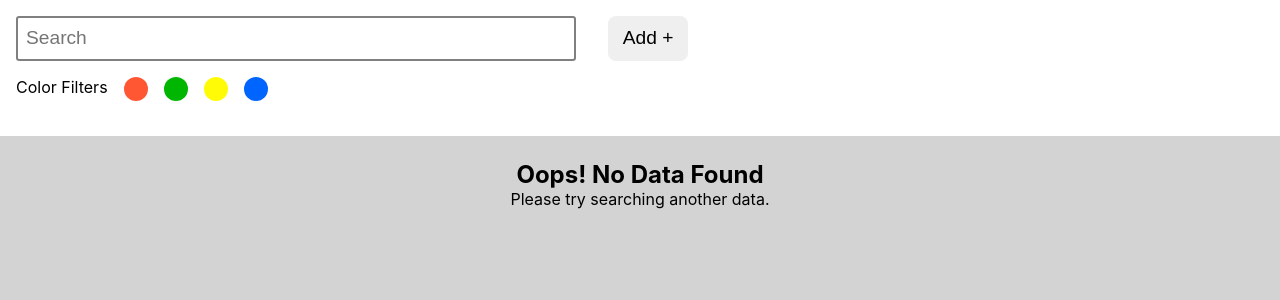
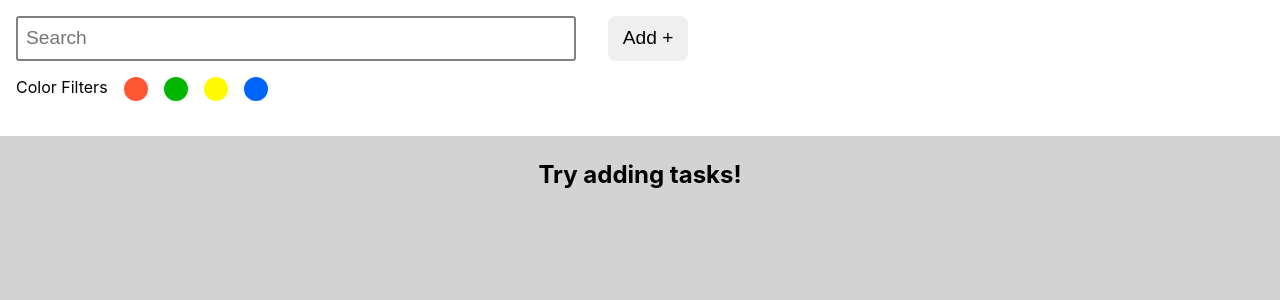
Before and after one commit to sanjayrajpurohit36/Notes, a React (Create React App) app: page / in a window 1280 px wide. Shown: the top 300 px of the page. Built offline with nearby package versions, Linux system fonts and the light colour scheme.

Commit message:
Added message based on data existance.

```diff
--- a/src/Page/HomePage/index.js
+++ b/src/Page/HomePage/index.js
@@ -63,6 +63,18 @@ const HomePage = () => {
     );
   };
 
+  const showMessage = () => {
+    return taskData && taskData.length > 0 ? (
+      <div className="no-data-found-wrapper">
+        <h1> Oops! No Data Found</h1>
+        <p>Please try searching another data.</p>
+      </div>
+    ) : (
+      <div>
+        <h1>Try adding tasks!</h1>
+      </div>
+    );
+  };
   return (
     <>
       <header className="header-container">
@@ -93,16 +105,11 @@ const HomePage = () => {
       <div className="task-card-container">
         {
           <section className="card-list-container">
-            {filteredData && filteredData.length > 0 ? (
-              filteredData.map((value, key) => {
-                return <Card data={value} key={key + "card"} />;
-              })
-            ) : (
-              <div className="no-data-found-wrapper">
-                <h1> Oops! No Data Found</h1>
-                <p>Please try searching another data.</p>
-              </div>
-            )}
+            {filteredData && filteredData.length > 0
+              ? filteredData.map((value, key) => {
+                  return <Card data={value} key={key + "card"} />;
+                })
+              : showMessage()}
           </section>
         }
       </div>
--- a/src/components/Sidebar/index.css
+++ b/src/components/Sidebar/index.css
@@ -15,7 +15,7 @@
   background: rgb(179, 179, 190);
   border: 1px solid black;
   z-index: 1;
-  transition: all 1s ease;
+  transition: all 0.3s ease;
 }
 
 .show {
```
